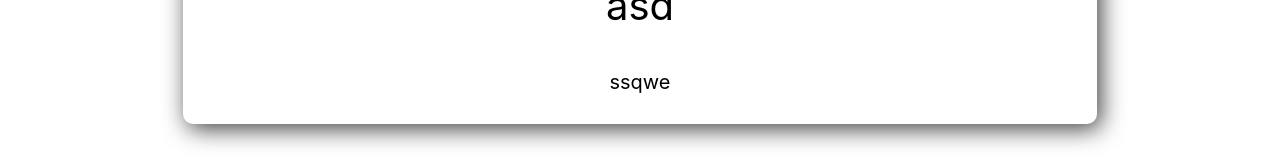
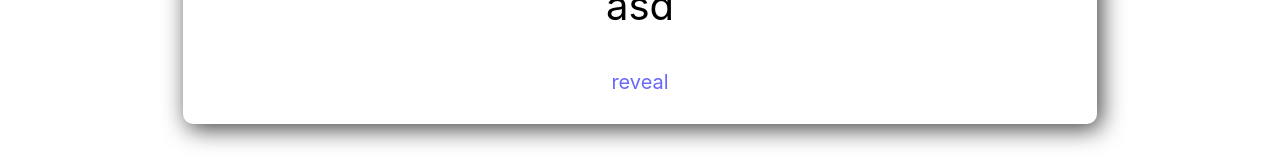
Before and after one commit to tal3898/vocabulary-practice, a React (Create React App) app: page / in a window 1280 px wide. Shown: the part 374-534 px from the top of the page. Built offline with nearby package versions, Linux system fonts and the light colour scheme.

Commit message:
added reveal button

```diff
--- a/src/card/card.css
+++ b/src/card/card.css
@@ -21,3 +21,12 @@
     margin-left: auto;
     font-size: 20px;
 }
+
+.revealButton {
+    width: fit-content;
+    margin-right: auto;
+    margin-left: auto;
+    font-size: 20px;
+    color: #6868f9;
+    cursor: pointer;
+}
--- a/src/card/card.tsx
+++ b/src/card/card.tsx
@@ -1,4 +1,4 @@
-import React from 'react';
+import React, { useState } from 'react';
 import './card.css';
 import {Word} from '../models/word'
 
@@ -7,10 +7,14 @@ interface Props {
 }
 
 function Card({word}: Props) {
+  const [isTranslationHidden, setIsTranslationHidden] = useState(true);
+
   return (
     <div className='card'>
         <p className='originalWord'>{word.english}</p>
-        <p className='translationWord'>{word.spanish}</p>
+        {!isTranslationHidden && <p className='translationWord'>{word.spanish}</p>}
+        {isTranslationHidden && <p className='revealButton' onClick={() => setIsTranslationHidden(false)}>reveal</p>}
+
     </div>
   );
 }
```
